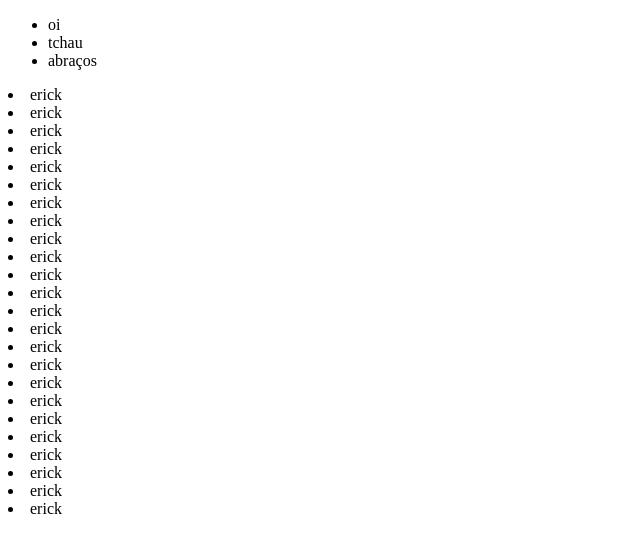
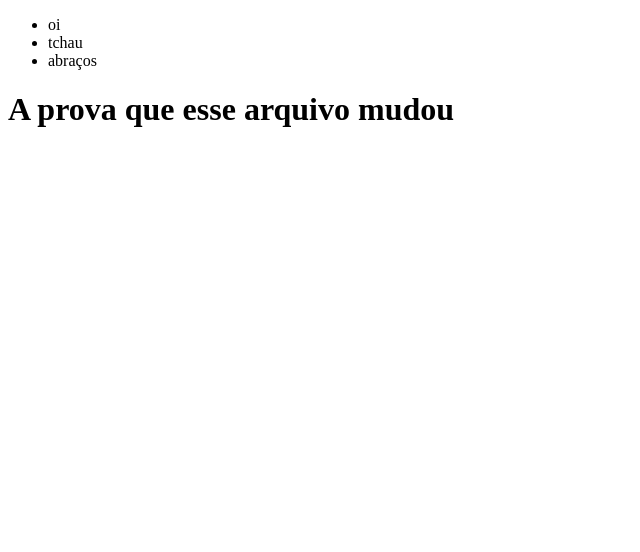
Before and after one commit to Erick-MatheuS/none, a plain HTML site: page arq.1/index.html in a window 1280 px wide. Shown: the whole page, without its empty margins (0-640 px from the left). Drawn offline with Linux system fonts and the light colour scheme.

Commit message:
atualizado hoje

```diff
--- a/arq.1/index.html
+++ b/arq.1/index.html
@@ -13,31 +13,7 @@
         <li>abraços</li>
     </ul>
 
-    <li>erick</li>
-    <li>erick</li>
-    <li>erick</li>
-    <li>erick</li>
-    <li>erick</li>
-    <li>erick</li>
-    <li>erick</li>
-    <li>erick</li>
-    <li>erick</li>
-    <li>erick</li>
-    <li>erick</li>
-    <li>erick</li>
-    <li>erick</li>
-    <li>erick</li>
-    <li>erick</li>
-    <li>erick</li>
-    <li>erick</li>
-    <li>erick</li>
-    <li>erick</li>
-    <li>erick</li>
-    <li>erick</li>
-    <li>erick</li>
-    <li>erick</li>
-    <li>erick</li>
-
+    <h1>A prova que esse arquivo mudou</h1>
 
 </body>
 </html>
```
